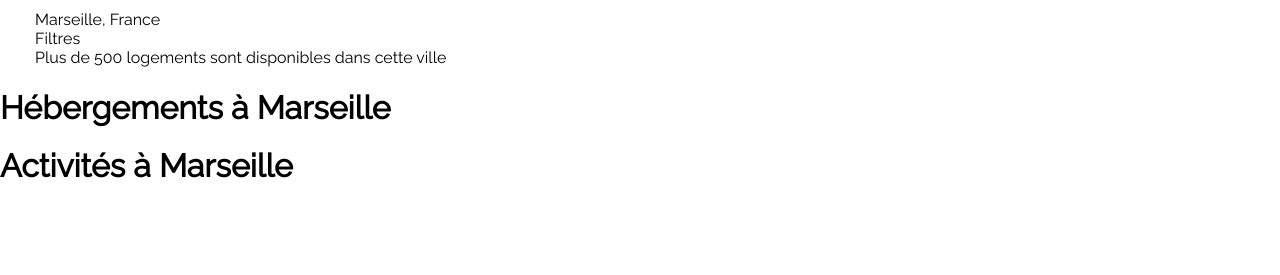
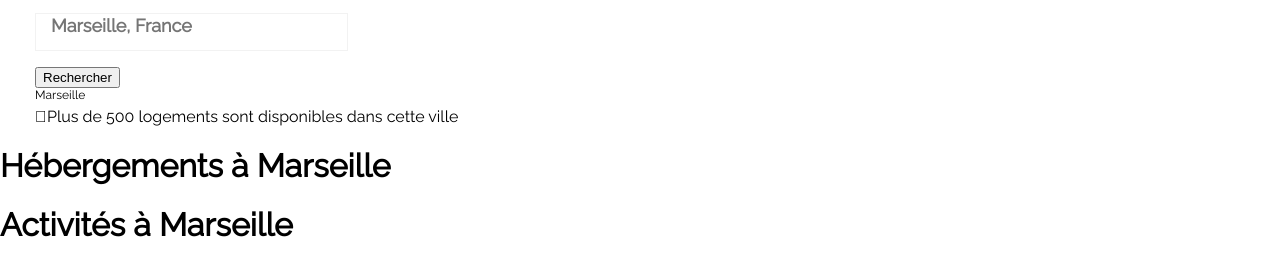
Before and after one commit to Mbformation/P2-Booki, a plain HTML site: page index.html in a window 1280 px wide. Shown: the part 181-456 px from the top of the page. Drawn offline with Linux system fonts and the light colour scheme.

Commit message:
Ajout et debut du style de la barre de recherche

```diff
--- a/header.css
+++ b/header.css
@@ -34,15 +34,28 @@ nav a:hover {
     border-top: 2px #0065FC solid;
 }
 
-.recherche h1 {
+.recherche .titre {
     padding-top: 40px;
     margin: 0;
     font-size: 20px;
-    font-weight: bold;
 }
 
-.recherche h2 {
+.recherche p {
     margin-top: 5px;
     font-size:medium;
     font-weight:normal;
 }
+
+.search-bar [type=search] {
+    font-family: "Raleway";
+    font-size: 18px;
+    font-weight: bold;
+    color: black;
+    border: 1px #F2F2F2 solid;
+    padding-left: 15px;
+    padding-bottom: 14px;
+}
+
+.recherche .filtre {
+    font-size: 12px;
+}
--- a/index.html
+++ b/index.html
@@ -22,11 +22,18 @@
 
             <main>
                 <section class="wrapper recherche">
-                    <h1>Trouvez votre hébergement pour des vacances de rêve</h1>
-                    <h2>En plein centre ville ou en pleine nature</h2>
-                    <div>Marseille, France</div>
-                    <div>Filtres</div>
-                    <div>Plus de 500 logements sont disponibles dans cette ville</div>
+                    <h1 class="titre">Trouvez votre hébergement pour des vacances de rêve</h1>
+                    <p>En plein centre ville ou en pleine nature</p>
+                    <div class="search-bar">
+                        <form method="post" action="traitement.php">
+                            <p>
+                            <input type="search" name="search bar" placeholder="Marseille, France" size="30" />
+                            </p>
+                            <input type="submit" value="Rechercher" />
+                        </form>
+                    </div>
+                    <div class="filtre">Marseille</div>
+                    <p><i class="fal fa-info-circle"></i>Plus de 500 logements sont disponibles dans cette ville</p>
                 </section>
 
 
```
